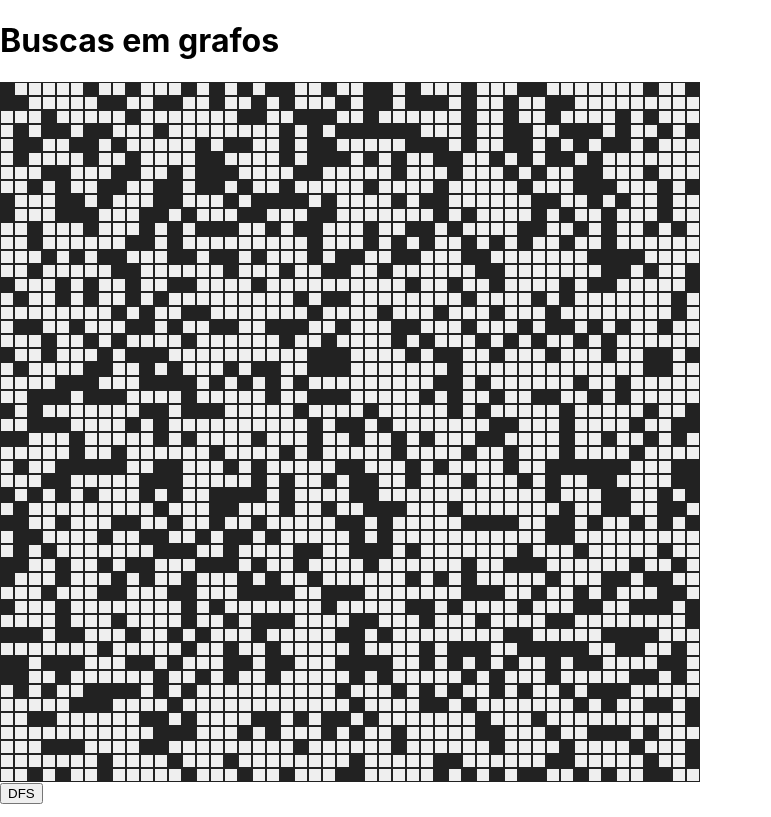
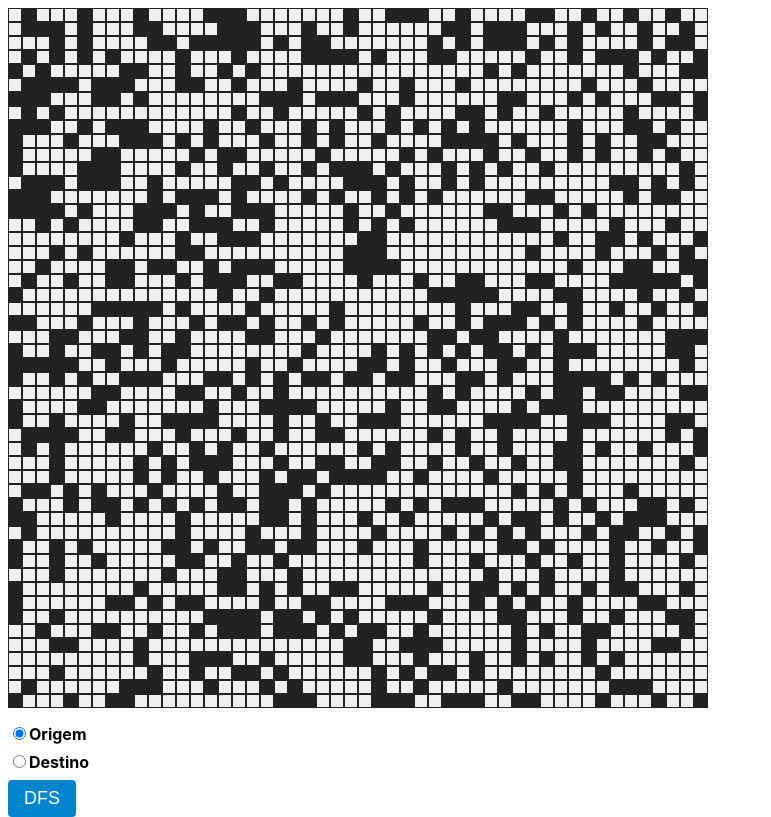
Before and after one commit to danilovilhena/buscas-grafos, a JavaScript app: page / in a window 1280 px wide. Shown: the whole page, without its empty margins (0-771 px from the left). Built offline with nearby package versions, Linux system fonts and the light colour scheme; the HTML template or start-up script is replaced by a standard one.

Commit message:
Coloring the visited in DFS algorithm

```diff
--- a/src/App.css
+++ b/src/App.css
@@ -0,0 +1,19 @@
+body{
+    margin-left: .5rem;
+}
+
+.btn{
+    padding: .5rem 1rem;
+    color: #fff;
+    background-color: hsl(201, 100%, 40%);
+    font-weight: medium;
+    font-size: 1.125rem;
+    border: none;
+    border-radius: .25rem;
+    transition: all 0.25s ease-in-out;
+    cursor: pointer;
+}
+
+.btn:hover{
+    background-color: hsl(201, 100%, 30%);
+}
--- a/src/App.js
+++ b/src/App.js
@@ -1,11 +1,23 @@
+import { generateMatrix, generateGraph } from "./helpers/graph"
+import { dfs } from "./helpers/searches"
 import Grid from './components/Grid';
+import Radios from './components/Radios';
 import './App.css';
 
 const App = () => {
+  let matrix = generateMatrix()
+  let [nodes, adjList] = generateGraph(matrix)
+
+  const executeDfs = () => {
+    let origem = document.querySelector(".grid-item.origem").id
+    let destino = document.querySelector(".grid-item.destino").id
+    dfs(adjList, origem, destino)
+  }
 
   return (<>
-    <h1>Buscas em grafos</h1>
-    <Grid />
+    <Grid matrix={matrix}/>
+    <Radios />
+    <button className="btn" onClick={() => {executeDfs()}}>DFS</button>
   </>);
 }
 
--- a/src/components/Grid.css
+++ b/src/components/Grid.css
@@ -2,6 +2,8 @@
     display: grid;
     grid-template-columns: repeat(50, 1fr);
     width: fit-content;
+    margin-bottom: 1rem;
+    margin-top: .5rem;
 }
 
 .grid-item {
@@ -15,3 +17,9 @@
 .grid-item.active{
     background-color: #222;
 }
+.grid-item.origem{
+    background-color: green !important;
+}
+.grid-item.destino{
+    background-color: red !important;
+}
--- a/src/components/Grid.js
+++ b/src/components/Grid.js
@@ -1,22 +1,24 @@
 import "./Grid.css"
-import {generateMatrix, generateGraph} from "../helpers/graph"
-import {dfs} from "../helpers/searches"
 
 const Grid = (props) => {
-    let matrix = generateMatrix()
-    let [nodes, adjList] = generateGraph(matrix)
-    console.log(nodes, adjList);
+    const clickHandler = (event) => {
+        if(!event.target.classList.contains('active')){
+            let status = document.querySelector("#origem").checked ? 'origem' : 'destino'
+            document.querySelectorAll('.grid-item').forEach(el => el.classList.remove(status))
+            event.target.classList.toggle(status)
+            document.querySelector(`#${status}-text`).innerText = event.target.id
+        }
+    }
 
     return (
     <>
     <div className="grid-container">
-        {matrix.map((row, i) => {
+        {props.matrix.map((row, i) => {
             return row.map((e, j) => {
-                return <button id={`(${i}-${j})`} key={j} className={e !== 0 ? "grid-item active" : "grid-item"}></button>
+                return <button id={`(${i}-${j})`} key={j} className={e !== 0 ? "grid-item active" : "grid-item"} onClick={clickHandler}></button>
             })
         })}
     </div>
-    <button onClick={() => {dfs(adjList, '(0-2)', '(10-10)')}}>DFS</button>
     </>)
 }
 
--- /dev/null
+++ b/src/components/Radios.css
@@ -0,0 +1,15 @@
+.radio{
+    margin-bottom: .5rem;
+}
+
+.radio p{
+    display: inline-block;
+    margin-left: .5rem;
+    margin-bottom: 0;
+    margin-top: 0;
+    font-weight: bold;
+}
+
+label{
+    font-weight: bold;
+}
--- /dev/null
+++ b/src/components/Radios.js
@@ -0,0 +1,19 @@
+import "./Radios.css"
+
+const Radios = (props) => {
+    return (
+    <section>
+        <div className="radio">
+            <input type="radio" id="origem" name="ponto" value="origem" defaultChecked/>
+            <label htmlFor="origem">Origem</label>
+            <p style={{color: "green"}} id="origem-text"></p>
+        </div>
+        <div className="radio">
+            <input type="radio" id="destino" name="ponto" value="destino" />
+            <label htmlFor="destino">Destino</label>
+            <p style={{color: "red"}} id="destino-text"></p>
+        </div>
+    </section>)
+}
+
+export default Radios
--- a/src/helpers/searches.js
+++ b/src/helpers/searches.js
@@ -1,6 +1,8 @@
-const {Stack, Queue} = require('./structures');
+const {Stack} = require('./structures');
 
-const dfs = (adjList, start, end) => {
+const delay = ms => new Promise(res => setTimeout(res, ms));
+
+const dfs = async (adjList, start, end) => {
     let visited = {}
     let stack = new Stack()
 
@@ -11,15 +13,12 @@ const dfs = (adjList, start, end) => {
         let node = stack.pop()
         if (visited[node] === false) {
             visited[node] = true;
-            console.log(`we visited ${node}`)
+            document.getElementById(node).style.backgroundColor = 'lightblue'
+            await delay(10);
+
             for (let j = 0; j < adjList[node].length; j++) {
                 stack.push(adjList[node][j])
-
-                document.getElementById(adjList[node][j]).style.backgroundColor = 'red';
-                if(adjList[node][j] == end) {
-                    document.getElementById(adjList[node][j]).style.backgroundColor = 'green';
-                    return
-                }
+                if(adjList[node][j] === end) return;
             }
         }
     }
```
